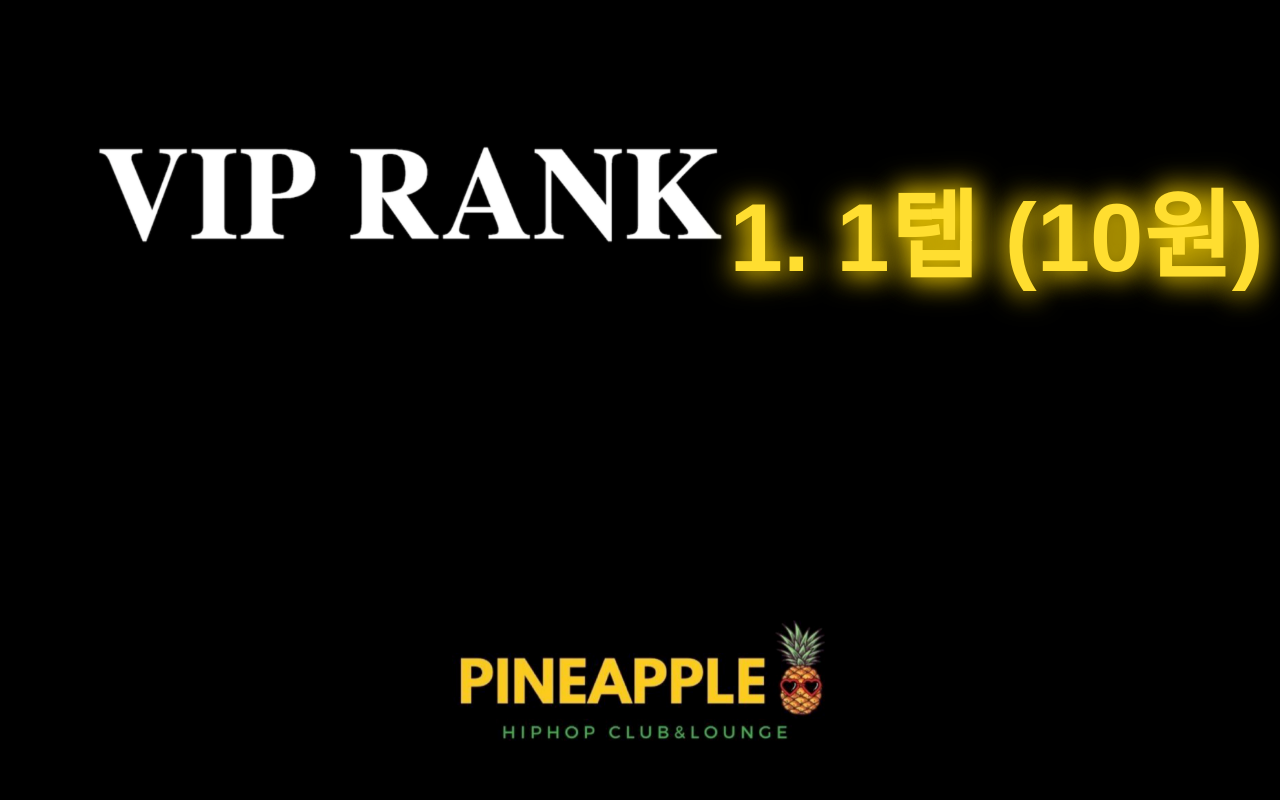
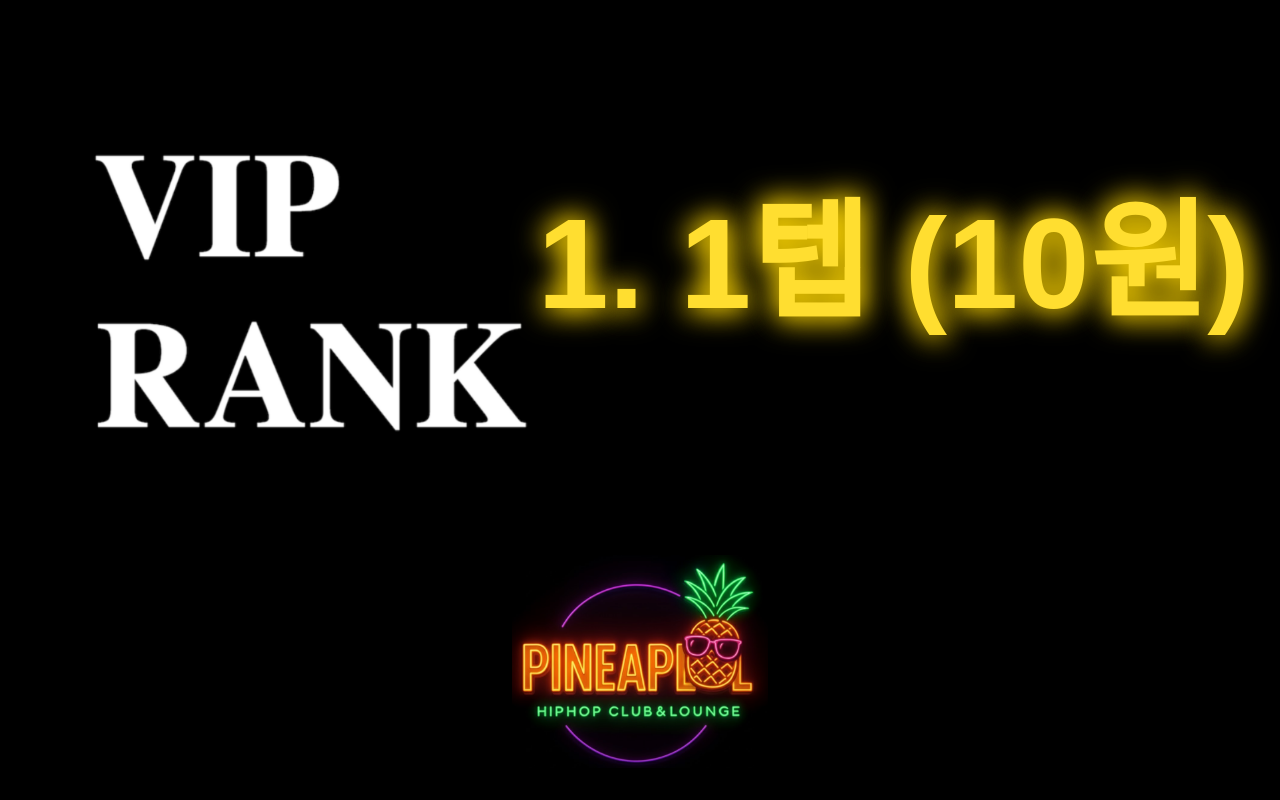
Before and after one commit to Youngwave1128/vip_rank, a Flask app: template templates/index.html in a window 1280 px wide. Run offline with Flask 3, Linux system fonts and the light colour scheme; the template is opened without the code that fills it: most values are stand-ins (such as "Sample title", 1, 10 or a date in 2020); data that the repository does not hold is empty.

Commit message:
다시 다해줌

```diff
--- a/templates/index.html
+++ b/templates/index.html
@@ -94,23 +94,23 @@
     }
 
     .rank-item:nth-child(1) {
+      font-size: 8rem;
+    }
+
+    .rank-item:nth-child(2) {
+      font-size: 6.5rem;
+    }
+
+    .rank-item:nth-child(3) {
       font-size: 6rem;
     }
 
-    .rank-item:nth-child(2) {
+    .rank-item:nth-child(4) {
       font-size: 5.5rem;
     }
 
-    .rank-item:nth-child(3) {
+    .rank-item:nth-child(5) {
       font-size: 5rem;
-    }
-
-    .rank-item:nth-child(4) {
-      font-size: 4.5rem;
-    }
-
-    .rank-item:nth-child(5) {
-      font-size: 4rem;
     }
 
     .footer {
@@ -123,7 +123,7 @@
     }
 
     .pineapple-logo {
-      width: 30vw;
+      width: 20vw;
       height: auto;
       margin-bottom: 0.5vh;
       object-fit: contain;
@@ -142,10 +142,18 @@
       text-transform: uppercase;
     }
 
-    .vip-word-image {
-      width: 50vw;
+    .vip-image {
+      width: 20vw;
       margin-top: 10vh;
       margin-left: 2vw;
+      object-fit: contain;
+    }
+
+    .rank-image {
+      width: 35vw;
+      margin-top: 2vh;
+      margin-left: 2vw;
+      object-fit: contain;
     }
 
 
@@ -206,7 +214,8 @@
   <div class="container">
     <div class="header">
       <div class="left-section">
-        <img src="/static/word.png" alt="VIP RANK" class="vip-word-image">
+        <img src="/static/VIP.png" alt="VIP" class="vip-image">
+        <img src="/static/RANK.png" alt="RANK" class="rank-image">
       </div>
 
       <div class="right-section">
```
Also changed, not shown: static/RANK.png (added), static/VIP.png (added), static/pineapple-logo.png, static/word.png (deleted).
